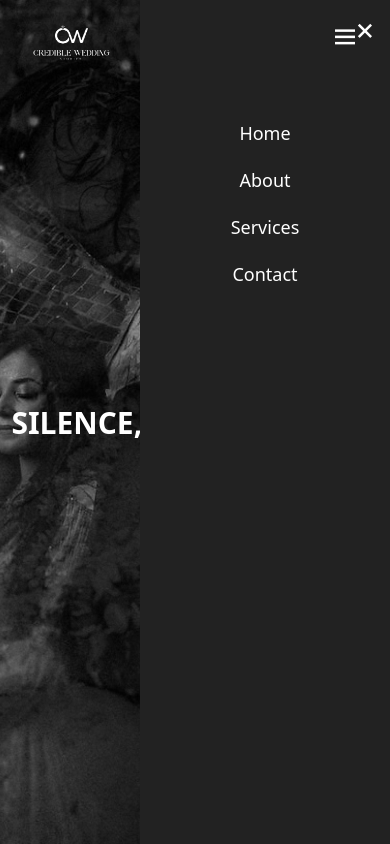
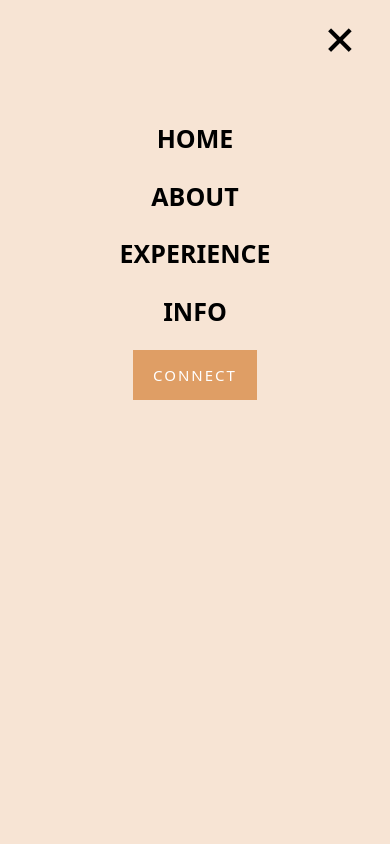
Before and after one commit to harshivkrishna/credible, a React (Vite) app: page / in a window 390 px wide. Both pictures are taken after a click on the element 345 px from the left and 40 px from the top of the page. Built offline with nearby package versions, Linux system fonts and the light colour scheme.

Commit message:
modified:   src/components/Navbar/Navbar.css

```diff
--- a/src/components/Navbar/Navbar.css
+++ b/src/components/Navbar/Navbar.css
@@ -73,27 +73,30 @@
     position: fixed;
     top: 0;
     right: -250px;
-    width: 250px;
+    width: 100%;
     height: 100%;
-    background-color: #222;
+    background-color: rgb(247, 228, 212);
+    color: black;
     padding-top: 20px;
     display: flex;
     flex-direction: column;
     align-items: center;
     transition: right 0.3s ease-in-out;
-    z-index: 5;
+    z-index: 100;
   }
 
   .sidebar.open {
     right: 0;
+    z-index: 1001;
   }
 
   .sidebar .close-btn {
     position: absolute;
-    top: 10px;
-    right: 10px;
-    font-size: 30px;
-    color: white;
+    top: 6px;
+    right: 25px;
+    font-size: 50px;
+    color: black;
+    font-weight: 700;
     cursor: pointer;
   }
 
@@ -107,28 +110,11 @@
   }
 
   .sidebar-links a {
-    color: white;
-    font-size: 18px;
+    color: black;
+    font-size: 25px;
     text-decoration: none;
     transition: color 0.2s;
-  }
-
-  .sidebar-links a:hover {
-    color: #f39c12;
-  }
-
-  .sidebar-btn {
-    background-color: #f39c12;
-    color: white;
-    padding: 10px 20px;
-    border: none;
-    font-size: 18px;
-    cursor: pointer;
-    margin-top: 30px;
-  }
-
-  .sidebar-btn:hover {
-    background-color: #e67e22;
+    font-weight: 600;
   }
 
   /* Responsive Design */
--- a/src/components/Navbar/Navbar.jsx
+++ b/src/components/Navbar/Navbar.jsx
@@ -26,7 +26,7 @@ const Navbar = () => {
 
         {/* Menu Icon for Small Screens */}
         <div className="menu-icon" onClick={toggleSidebar}>
-          <i className="bx bx-menu"></i>
+          <i className={`bx bx-${!sidebarOpen?'menu':''}`}></i>
         </div>
       </nav>
 
@@ -41,10 +41,11 @@ const Navbar = () => {
           <i className="bx bx-x"></i>
         </div>
         <div className="sidebar-links">
-          <a href="#">Home</a>
-          <a href="#">About</a>
-          <a href="#">Services</a>
-          <a href="#">Contact</a>
+          <a href="#">HOME</a>
+          <a href="#">ABOUT</a>
+          <a href="#">EXPERIENCE</a>
+          <a href="#">INFO</a>
+          <button className='nav-btn'>CONNECT</button>
         </div>
       </motion.div>
     </div>
```
